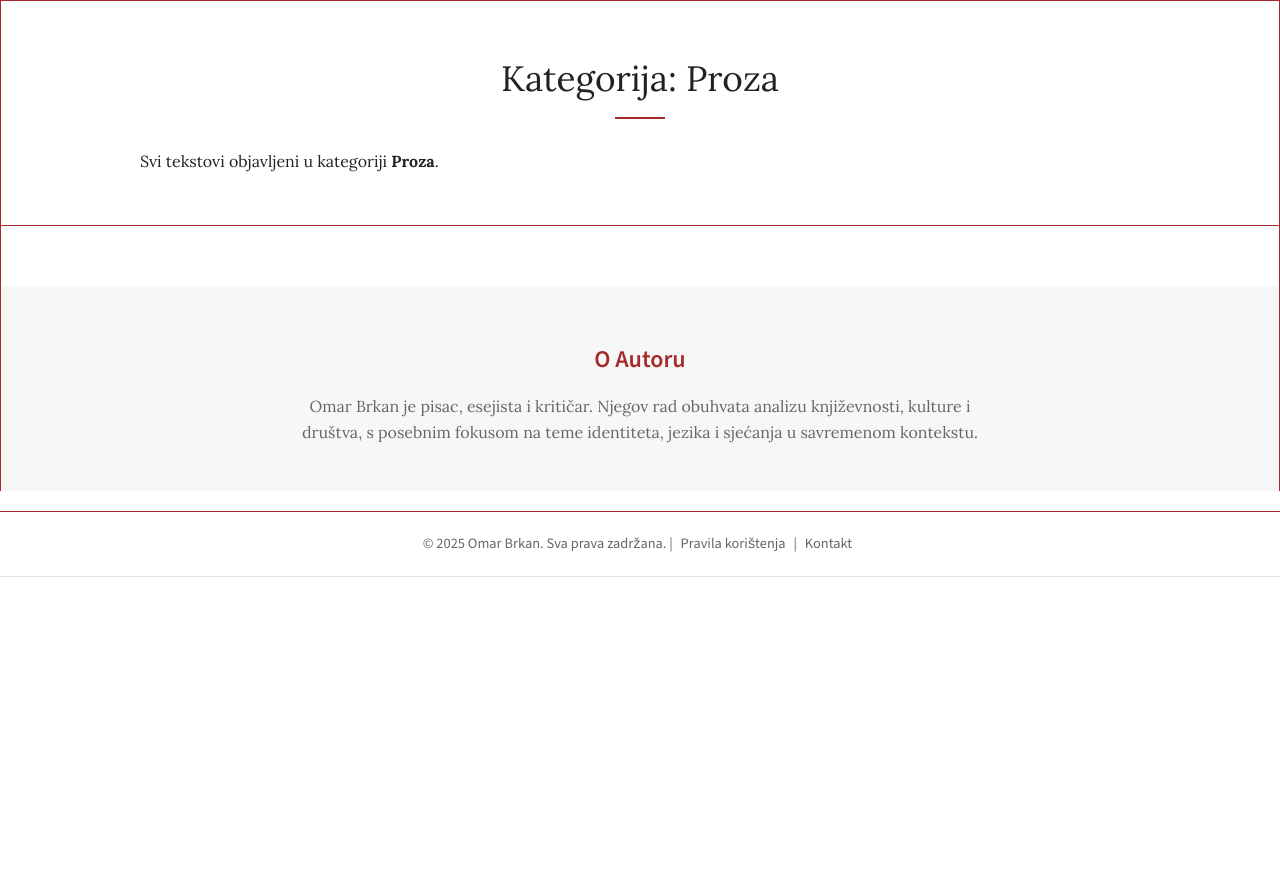
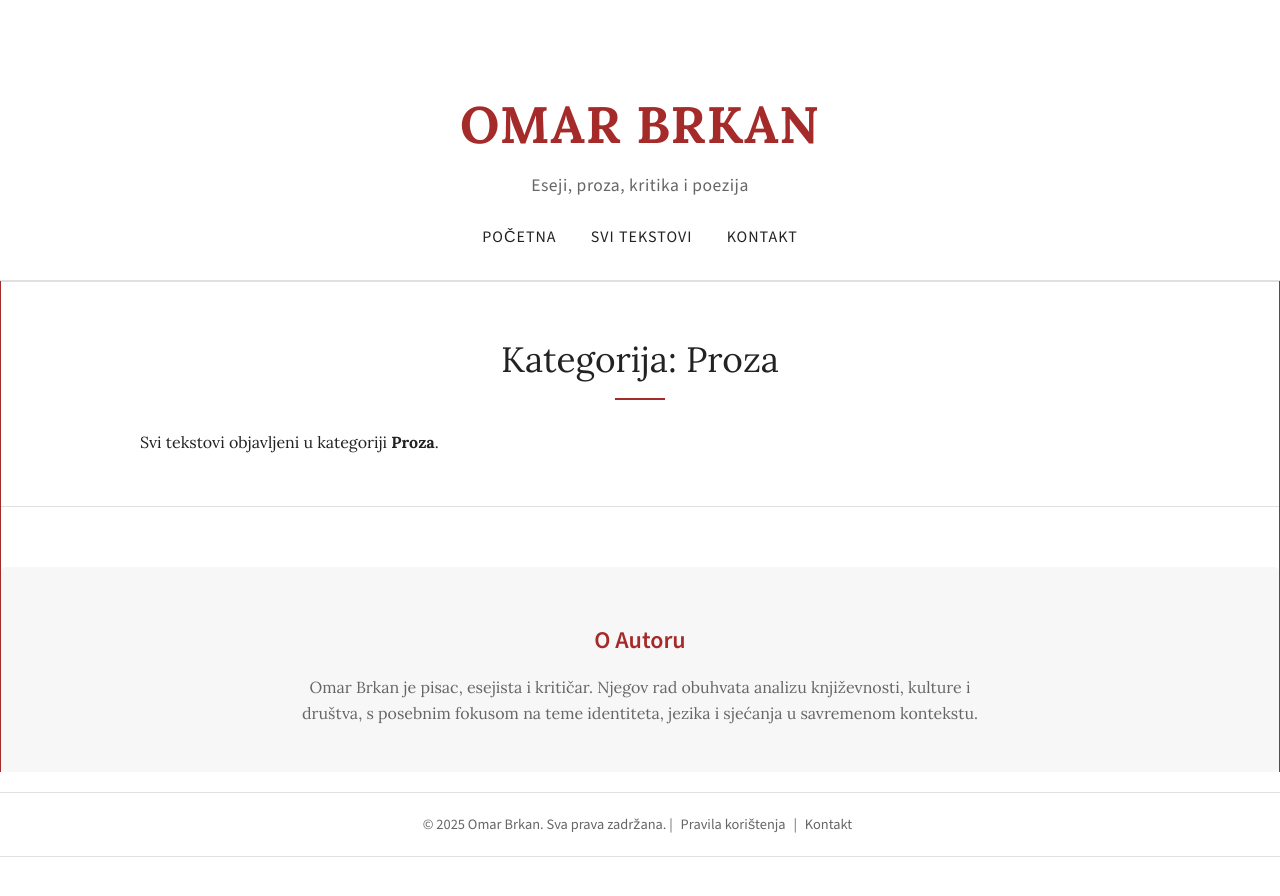
Before and after one commit to omarbrkan/omarbrkan.github.io, a Jekyll site: the page built from kategorija-proza.html, in a window 1280 px wide. Shown: the top 896 px of the page. Built offline with Jekyll 4.4.1, drawn with Linux system fonts in a browser that asks for light colours.

Commit message:
Update category.html

```diff
--- a/_layouts/category.html
+++ b/_layouts/category.html
@@ -2,9 +2,24 @@
 layout: default
 ---
 
+<div class="full-width-line" style="border-bottom: 1px solid var(--light-border-color);">
+    <header class="header">
+        <div class="container">
+            <h1>OMAR BRKAN</h1>
+            <p>Eseji, proza, kritika i poezija</p>
+
+            <nav class="header-nav">
+                <a href="{{ site.baseurl }}/" {% if page.url == '/' %}class="active"{% endif %}>Početna</a>
+                <a href="{{ site.baseurl }}/tekstovi" {% if page.url == '/tekstovi.html' or page.url == '/tekstovi/' %}class="active"{% endif %}>Svi Tekstovi</a>
+                <a href="{{ site.baseurl }}/kontakt" {% if page.url == '/kontakt.html' or page.url == '/kontakt/' %}class="active"{% endif %}>Kontakt</a>
+            </nav>
+        </div>
+    </header>
+</div>
+
 <div class="page-wrapper">
 
-    <div style="height: 1px; background-color: var(--accent-border-color);"></div>
+    <div style="height: 1px; background-color: var(--light-border-color);"></div>
 
     <main class="container">
 
@@ -29,7 +44,7 @@ layout: default
 
     </main>
 
-    <div style="height: 1px; background-color: var(--accent-border-color);"></div>
+    <div style="height: 1px; background-color: var(--light-border-color);"></div>
 
 
     <section class="about-author-footer">
@@ -44,7 +59,7 @@ layout: default
 
 </div>
 
-<div class="full-width-line" style="border-top: 1px solid var(--accent-border-color);">
+<div class="full-width-line" style="border-top: 1px solid var(--light-border-color);">
     <footer class="footer">
         <div class="container">
             &copy; {{ site.time | date: "%Y" }} Omar Brkan. Sva prava zadržana. |
```
